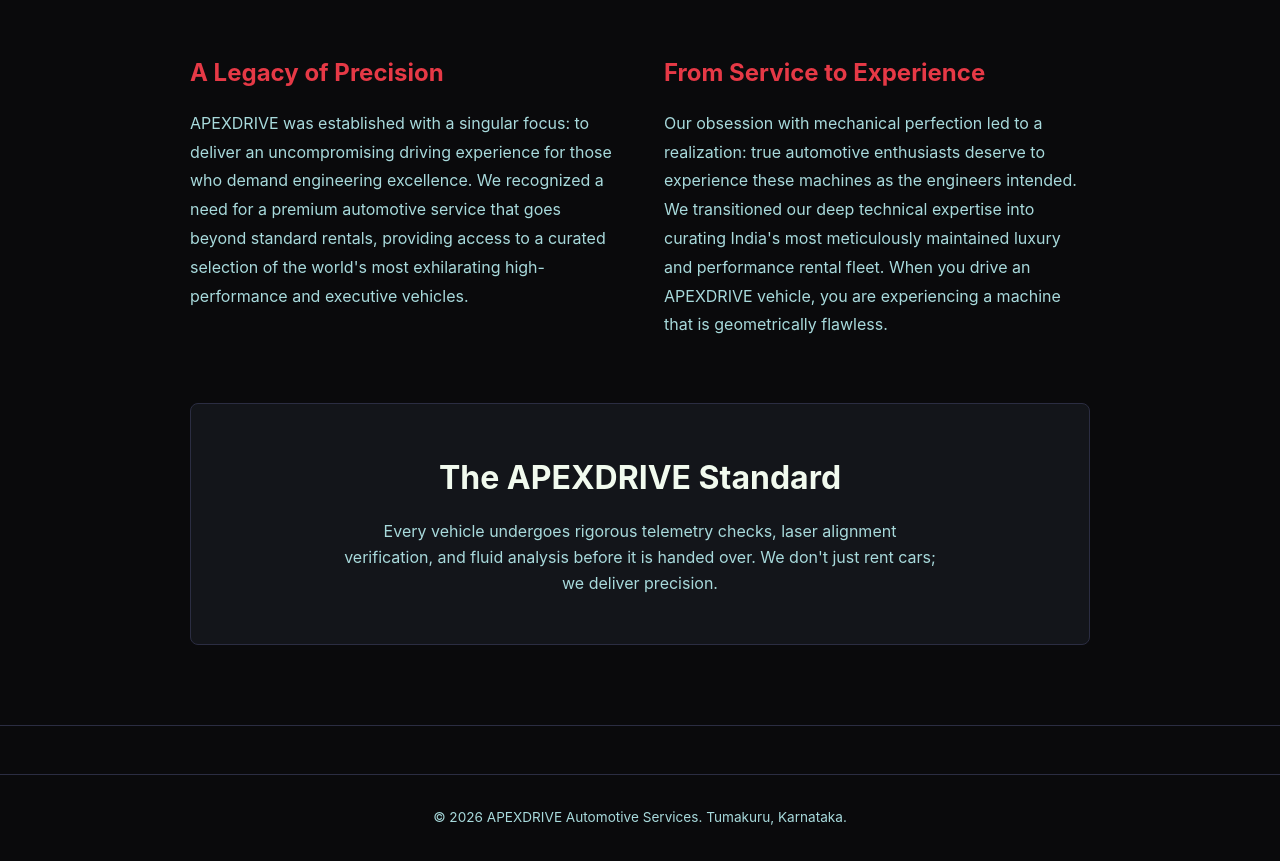
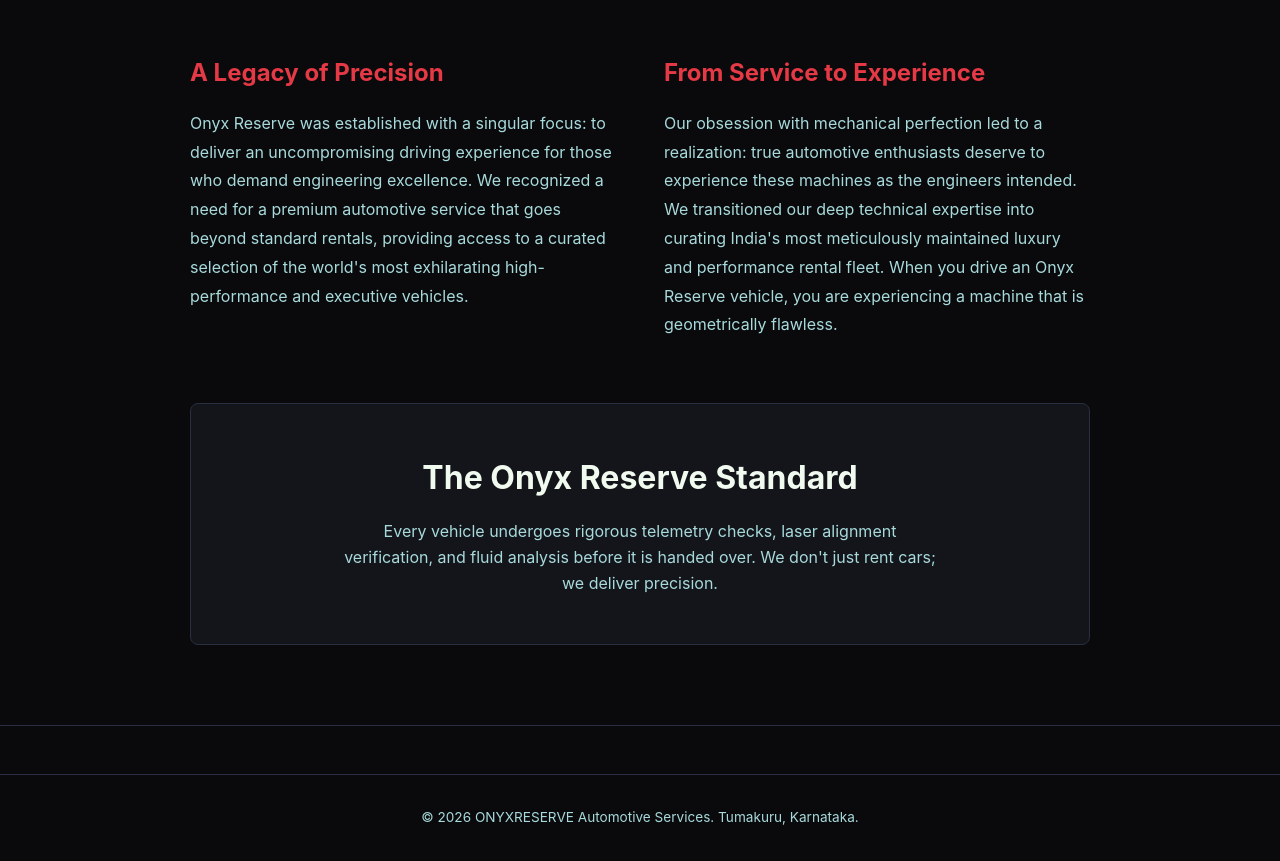
Before and after one commit to Saquibkhan-0/onyx-reserve-web, a Flask app: page /about in a window 1280 px wide. Shown: the part 663-1524 px from the top of the page. Run offline with Flask 3, Linux system fonts and the light colour scheme.

Commit message:
Company name was changed

```diff
--- a/templates/about.html
+++ b/templates/about.html
@@ -10,17 +10,17 @@
         <div style="display: grid; grid-template-columns: repeat(auto-fit, minmax(300px, 1fr)); gap: 3rem;">
             <div>
                 <h3 style="color: var(--accent); margin-bottom: 1rem; font-size: 1.5rem;">A Legacy of Precision</h3>
-                <p style="color: var(--text-muted); line-height: 1.8;">APEXDRIVE was established with a singular focus: to deliver an uncompromising driving experience for those who demand engineering excellence. We recognized a need for a premium automotive service that goes beyond standard rentals, providing access to a curated selection of the world's most exhilarating high-performance and executive vehicles.</p>
+                <p style="color: var(--text-muted); line-height: 1.8;">Onyx Reserve was established with a singular focus: to deliver an uncompromising driving experience for those who demand engineering excellence. We recognized a need for a premium automotive service that goes beyond standard rentals, providing access to a curated selection of the world's most exhilarating high-performance and executive vehicles.</p>
             </div>
 
             <div>
                 <h3 style="color: var(--accent); margin-bottom: 1rem; font-size: 1.5rem;">From Service to Experience</h3>
-                <p style="color: var(--text-muted); line-height: 1.8;">Our obsession with mechanical perfection led to a realization: true automotive enthusiasts deserve to experience these machines as the engineers intended. We transitioned our deep technical expertise into curating India's most meticulously maintained luxury and performance rental fleet. When you drive an APEXDRIVE vehicle, you are experiencing a machine that is geometrically flawless.</p>
+                <p style="color: var(--text-muted); line-height: 1.8;">Our obsession with mechanical perfection led to a realization: true automotive enthusiasts deserve to experience these machines as the engineers intended. We transitioned our deep technical expertise into curating India's most meticulously maintained luxury and performance rental fleet. When you drive an Onyx Reserve vehicle, you are experiencing a machine that is geometrically flawless.</p>
             </div>
         </div>
 
         <div style="margin-top: 4rem; padding: 3rem; background: var(--panel-bg); border: 1px solid var(--border); border-radius: 8px; text-align: center;">
-            <h3 style="font-size: 2rem; margin-bottom: 1rem;">The APEXDRIVE Standard</h3>
+            <h3 style="font-size: 2rem; margin-bottom: 1rem;">The Onyx Reserve Standard</h3>
             <p style="color: var(--text-muted); max-width: 600px; margin: 0 auto;">Every vehicle undergoes rigorous telemetry checks, laser alignment verification, and fluid analysis before it is handed over. We don't just rent cars; we deliver precision.</p>
         </div>
     </div>
--- a/templates/base.html
+++ b/templates/base.html
@@ -3,12 +3,12 @@
 <head>
     <meta charset="UTF-8">
     <meta name="viewport" content="width=device-width, initial-scale=1.0">
-    <title>APEXDRIVE | Experience the Extraordinary</title>
+    <title>ONYX RESERVE | Experience the Extraordinary</title>
     <link rel="stylesheet" href="{{ url_for('static', filename='style.css') }}">
 </head>
 <body>
     <header>
-        <h1>APEX<span>DRIVE</span></h1>
+        <h1>ONYX<span>RESERVE</span></h1>
         <nav>
             <a href="/">Home</a>
             <a href="/about">About Us</a>
@@ -21,7 +21,7 @@
     {% block content %}{% endblock %}
 
     <footer style="text-align: center; padding: 2rem; border-top: 1px solid var(--border); margin-top: 3rem;">
-        <p style="color: var(--text-muted); font-size: 0.85rem;">© 2026 APEXDRIVE Automotive Services. Tumakuru, Karnataka.</p>
+        <p style="color: var(--text-muted); font-size: 0.85rem;">© 2026 ONYXRESERVE Automotive Services. Tumakuru, Karnataka.</p>
     </footer>
 </body>
 </html>
--- a/templates/contact.html
+++ b/templates/contact.html
@@ -7,7 +7,7 @@
         <!-- Success Alert (Triggers only when form is submitted) -->
         {% if success %}
         <div style="background: rgba(16, 185, 129, 0.1); border: 1px solid #10b981; color: #10b981; padding: 1.5rem; text-align: center; border-radius: 4px; margin-bottom: 2rem;">
-            <strong>Transmission Received.</strong> Thank you for reaching out. A representative from APEXDRIVE will contact you shortly.
+            <strong>Transmission Received.</strong> Thank you for reaching out. A representative from Onyx Reserve will contact you shortly.
         </div>
         {% endif %}
 
@@ -20,12 +20,12 @@
 
                 <div style="margin-bottom: 2rem;">
                     <strong style="color: #fff; font-size: 1.2rem; display: block; margin-bottom: 0.5rem;">Headquarters</strong>
-                    <p style="color: var(--text-muted);">APEXDRIVE Automotive Services<br>Tumakuru, Karnataka<br>India</p>
+                    <p style="color: var(--text-muted);">Onyx Reserve Automotive Services<br>Tumakuru, Karnataka<br>India</p>
                 </div>
 
                 <div style="margin-bottom: 2rem;">
                     <strong style="color: #fff; font-size: 1.2rem; display: block; margin-bottom: 0.5rem;">Direct Lines</strong>
-                    <p style="color: var(--text-muted);">Fleet Operations: +91 98765 43210<br>Service Bay: +91 98765 43211<br>Email: dispatch@apexdrive.com</p>
+                    <p style="color: var(--text-muted);">Fleet Operations: +91 98765 43210<br>Service Bay: +91 98765 43211<br>Email: dispatch@onyxreserve.com</p>
                 </div>
             </div>
 
```
